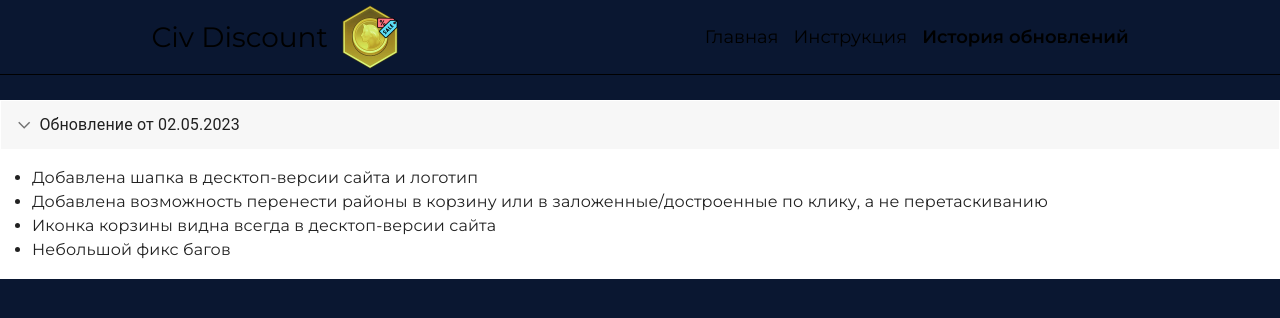
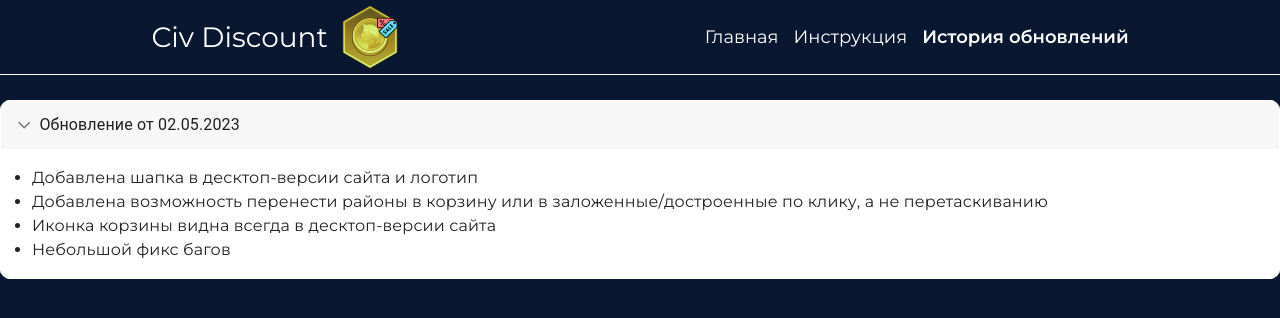
Before and after one commit to Vademzip/024-district-discount-site, a React (Vite) app: page /patch-notes in a window 1280 px wide. Shown: the top 318 px of the page. Built offline with nearby package versions, Linux system fonts and the light colour scheme.

Commit message:
2.1.1
- Исправление отображения контента в темной темы

```diff
--- a/package.json
+++ b/package.json
@@ -9,6 +9,7 @@
     "preview": "vite preview"
   },
   "dependencies": {
+    "@emotion/css": "^11.10.8",
     "@emotion/react": "^11.10.8",
     "@emotion/styled": "^11.10.8",
     "@mui/icons-material": "^5.11.16",
--- a/src/App.jsx
+++ b/src/App.jsx
@@ -39,7 +39,7 @@ function App() {
           <DndProvider backend={HTML5Backend}>
               <div className="App">
                   <GlobalStyle theme={theme}/>
-                  <Header/>
+                  <Header theme={theme}/>
                   <Routes>
                       <Route path={'/'} element={<Main theme={theme}/>}/>
                       <Route path={'/faq'} element={<Faq/>}/>
--- a/src/components/Header.jsx
+++ b/src/components/Header.jsx
@@ -8,7 +8,8 @@ const HeaderContent = styled.div`
   display: flex;
   justify-content: space-around;
   align-items: center;
-  &>a{
+
+  & > a {
     text-decoration: none;
     color: black;
   }
@@ -23,6 +24,7 @@ const LogoBlock = styled.div`
 
 const Title = styled.div`
   font-size: 28px;
+  color: ${props => props.theme === 'dark' ? 'white' : 'black'}
 `
 
 const LogoImg = styled.img`
@@ -38,7 +40,8 @@ const NavBar = styled.div`
 
   & a {
     text-decoration: none;
-    color: black;
+    color: ${props => props.theme === 'dark' ? 'white' : 'black'}
+
   }
 
   & .active {
@@ -46,18 +49,18 @@ const NavBar = styled.div`
   }
 `
 
-const Header = () => {
+const Header = ({theme}) => {
     return (
-    <header>
+        <header data-theme={theme}>
             <div className={'container'}>
                 <HeaderContent>
                     <NavLink to={'/'}>
                         <LogoBlock>
-              <Title>Civ Discount</Title>
+                            <Title theme={theme}>Civ Discount</Title>
                             <LogoImg src={Logo}/>
                         </LogoBlock>
                     </NavLink>
-          <NavBar>
+                    <NavBar theme={theme}>
                         <NavLink to={'/'}>Главная</NavLink>
                         <NavLink to={'/faq'}>Инструкция</NavLink>
                         <NavLink to={'/patch-notes'}>История обновлений</NavLink>
--- a/src/components/PatchNotes.jsx
+++ b/src/components/PatchNotes.jsx
@@ -51,7 +51,7 @@ export default function PatchNotes() {
 
   return (
     <div className={'container'}>
-      <div>
+      <div className={'accordionContainer'}>
       <Accordion expanded={expanded === 'panel1'} onChange={handleChange('panel1')}>
         <AccordionSummary aria-controls="panel1d-content" id="panel1d-header">
           <Typography>Обновление от 02.05.2023</Typography>
--- a/src/index.css
+++ b/src/index.css
@@ -13,6 +13,10 @@ header{
     height: 75px;
     margin-bottom: 25px;
     border-bottom: 1px solid black;
+}
+
+header[data-theme="dark"]{
+    border-bottom: 1px solid white;
 }
 
 
@@ -49,6 +53,11 @@ header{
 
 .activeCategory{
     background-color: grey;
+}
+
+.accordionContainer{
+    border-radius: 10px;
+    overflow: hidden;
 }
 
 
```
Also changed, not shown: 1 other file (tests, documents, lock files or other folders). Lines whose indentation alone changed are shown as unchanged.
